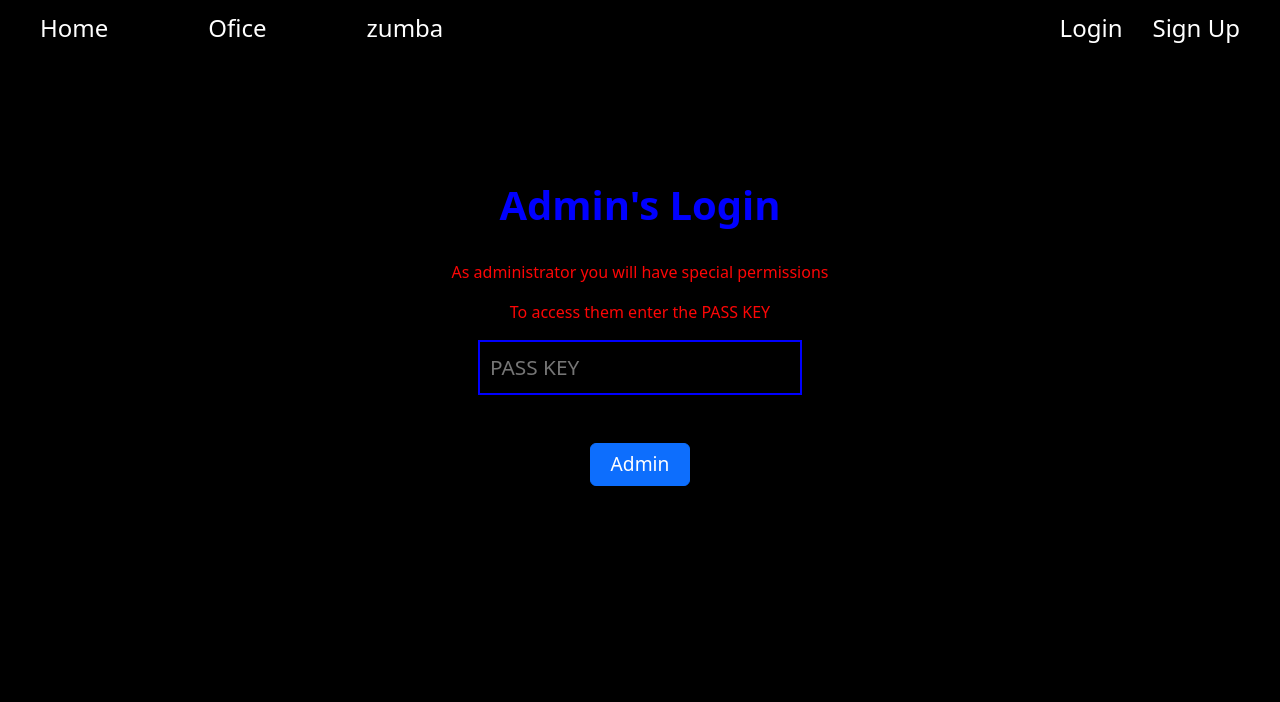
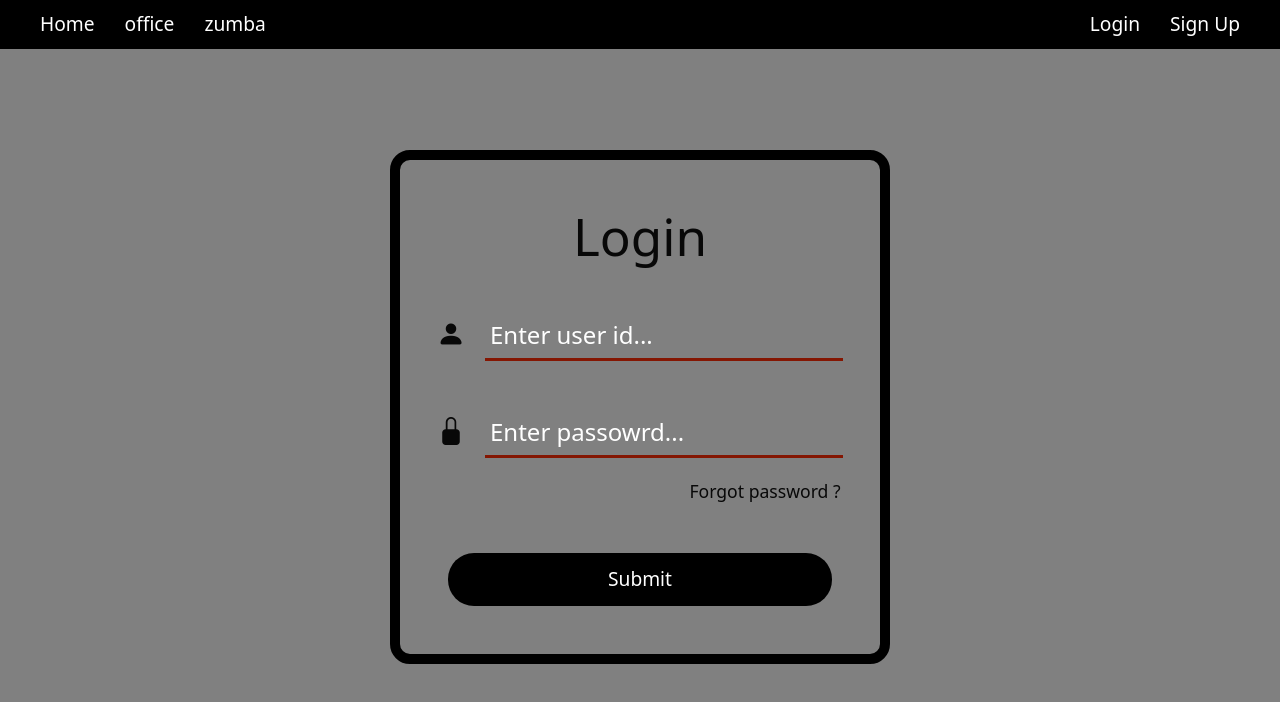
Before and after one commit to Dharineesh235/wresverse, a React (Vite) app: page /login in a window 1280 px wide. Shown: the top 702 px of the page. Built offline with nearby package versions, Linux system fonts and the light colour scheme; no server answers.

Commit message:
router-dom added + safety commit

```diff
--- a/package.json
+++ b/package.json
@@ -13,7 +13,8 @@
     "bootstrap-icons": "^1.11.3",
     "dotenv": "^16.4.1",
     "react": "^18.2.0",
-    "react-dom": "^18.2.0"
+    "react-dom": "^18.2.0",
+    "react-router-dom": "^6.22.1"
   },
   "devDependencies": {
     "@types/react": "^18.2.43",
--- a/src/App.css
+++ b/src/App.css
@@ -100,6 +100,7 @@ input[type="password"]::-ms-reveal {
   .login-container {
     max-width: 100%;
     padding: 10px;
+    border: 1px solid red;
   }
 }
 
--- a/src/App.jsx
+++ b/src/App.jsx
@@ -5,14 +5,18 @@ import "./App.css";
 import Login from "./components/Login";
 import Nav from "./components/Nav";
 import "bootstrap-icons/font/bootstrap-icons.css";
+import { BrowserRouter, Route, Routes } from "react-router-dom";
+import Home from "./components/Home";
 
 function App() {
-
   return (
-    <>
-      <Nav />
-      <Login credential="admin"/>
-    </>
+    <BrowserRouter>
+      <Routes>
+        <Route path="/" element={<Home />} />
+        <Route path="/adminlogin" element={<Login credential="admin" />} />
+        <Route path="/login" element={<Login credential="user" />} />
+      </Routes>
+    </BrowserRouter>
   );
 }
 
--- /dev/null
+++ b/src/components/Home.jsx
@@ -0,0 +1,9 @@
+import React from 'react'
+
+const Home = () => {
+  return (
+    <div>Home</div>
+  )
+}
+
+export default Home
--- a/src/components/Login.jsx
+++ b/src/components/Login.jsx
@@ -1,5 +1,6 @@
 import React, { useEffect, useState } from "react";
 import Admin from "./Admin";
+import Nav from "./Nav";
 
 const Login = ({ credential }) => {
   const PASSKEY = import.meta.env.VITE_PASSKEY || "admin";
@@ -38,7 +39,7 @@ const Login = ({ credential }) => {
       marginTop: "150px",
       maxWidth: "500px",
       margin: "0 auto",
-      // border: "10px solid red",
+      border: "10px solid red",
       borderRadius: "20px",
       boxSizing: "border-box",
       minWidth: "550px",
@@ -116,6 +117,7 @@ const Login = ({ credential }) => {
     >
       {credential !== "admin" ? (
         <>
+          <Nav credential={credential}/>
           <div
             className="login-container"
             style={
@@ -216,7 +218,9 @@ const Login = ({ credential }) => {
           {adminLogin !== true ? (
             <Admin funk={setAdminLogin} />
           ) : (
-            <div
+           <>
+            <Nav credential={credential}/>
+             <div
               className="login-container"
               style={
                 credential !== "admin"
@@ -318,6 +322,7 @@ const Login = ({ credential }) => {
                 )}
               </div>
             </div>
+           </>
           )}
         </>
       )}
--- a/src/components/Nav.jsx
+++ b/src/components/Nav.jsx
@@ -1,6 +1,9 @@
 import React from "react";
+import { useNavigate } from "react-router-dom";
 
-const Nav = () => {
+const Nav = ({credential}) => {
+
+  const navigate = useNavigate();
   const style = {
     nav: {
       position: "fixed",
@@ -9,34 +12,44 @@ const Nav = () => {
       color: "white",
       padding: "10px 40px",
       minWidth: "600px",
+      top:"0px"
+    },
+    navAdmin:{
+      position: "fixed",
+      backgroundColor: "brown",
+      width: "100%",
+      color: "white",
+      padding: "12px 10px",
+      minWidth: "600px",
+      top:"0px",
     },
     navLeft:{
         display: "flex",
         justifyContent: "start",
-        gap: "100px",
-        fontSize: "1.5em",
+        gap: "30px",
+        fontSize: "1.2em",
       },
     navRight:{
         display: "flex",
         justifyContent: "end",
         gap: "30px",
-        fontSize: "1.5em",
+        fontSize: "1.2em",
       }
   };
   return (
-    <nav style={style.nav}>
+    <nav style={credential!=='admin' ?style.nav : style.navAdmin}>
       <div style={{ display: "flex", justifyContent: "space-between" }}>
         <div
           style={style.navLeft}
         >
-          <div>Home</div>
-          <div>Ofice</div>
+          <div onClick={()=>navigate('/')}>Home</div>
+          <div>office</div>
           <div>zumba</div>
         </div>
         <div
           style={style.navRight}
         >
-          <div>Login</div>
+          <div href='/adminlogin'>Login</div>
           <div>Sign Up</div>
         </div>
       </div>
```
Also changed, not shown: 1 other file (tests, documents, lock files or other folders).
